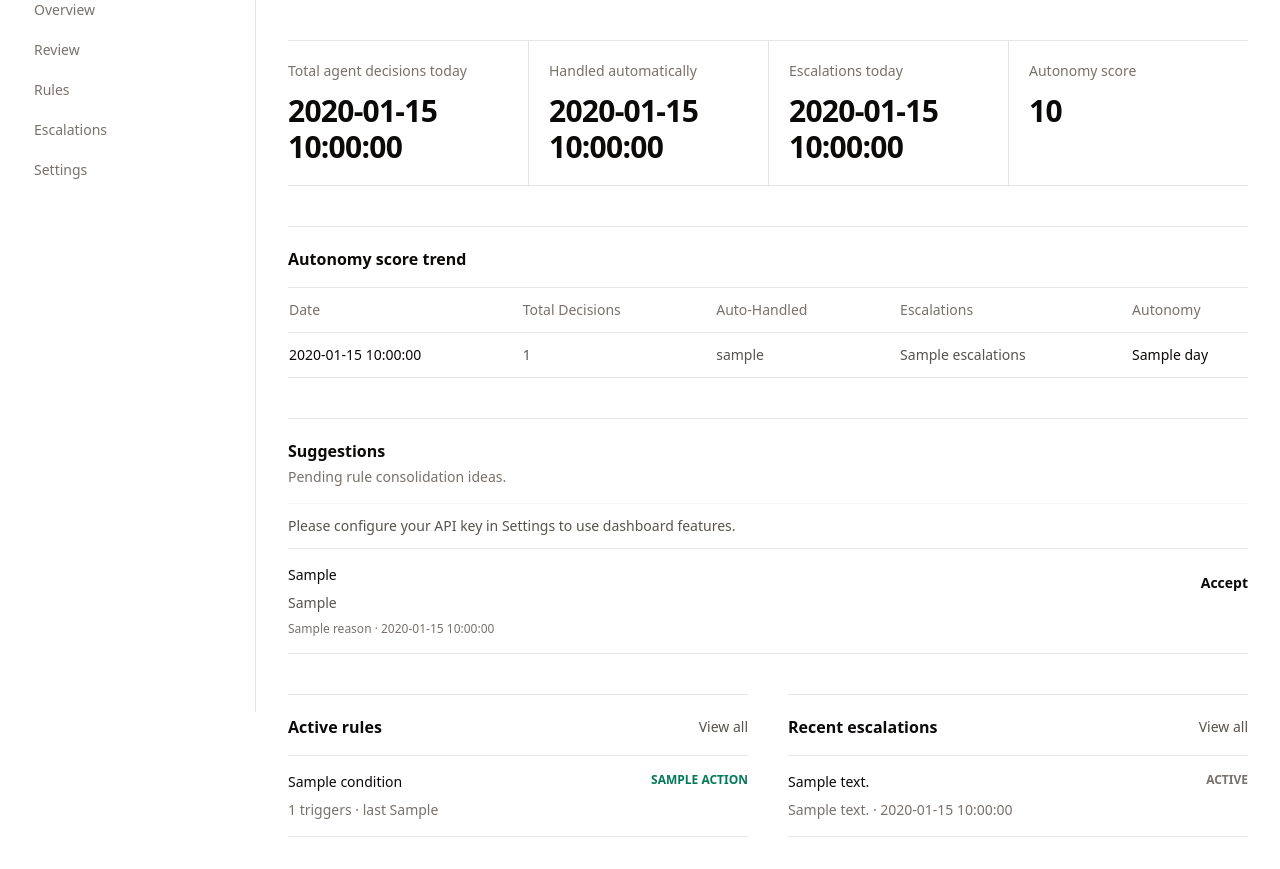
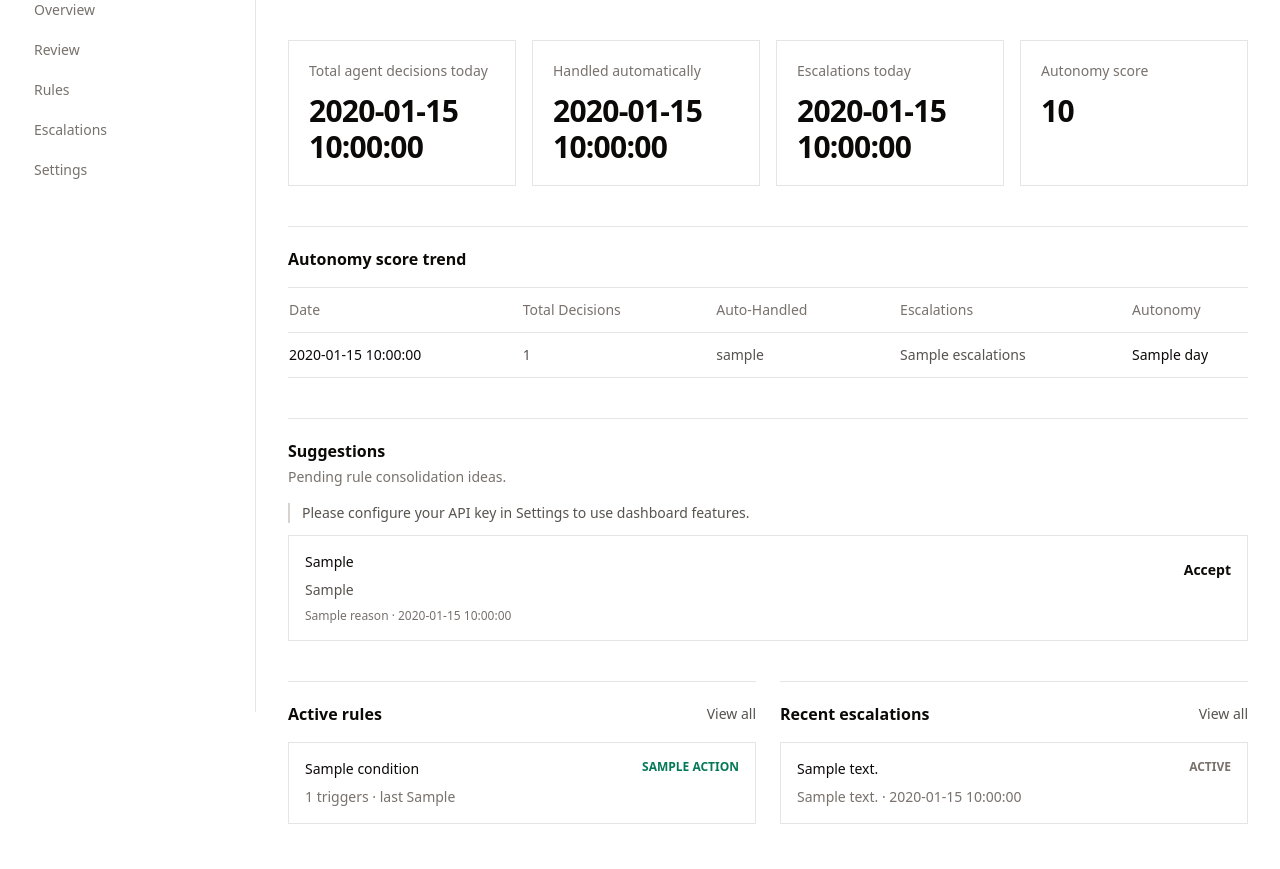
Before and after one commit to PranavThe/Signal-SDK, a Python web app: template api/templates/dashboard.html in a window 1280 px wide. Shown: the part 88-957 px from the top of the page. After the commit the page ends 912 px from the top, so only its background shows below. Run offline with Jinja, Linux system fonts and the light colour scheme; the template is opened without the code that fills it: most values are stand-ins (such as "Sample title", 1, 10 or a date in 2020); some libraries are stand-ins or nearby versions.

Commit message:
Update UI design with complete boxes for visual clarity
- Replace line-based dividers with complete boxes where appropriate
- Add boxes to stat cards, suggestions, rules, and escalations
- Box decision cards in review queue
- Box API key sections in settings
- Box Slack delivery options as selectable cards
- Box expanded details in escalation history
- Box rule details and policy checks
- All boxes use sharp corners (no border-radius)
- Maintain clean visual hierarchy with proper spacing

🤖 Generated with [Claude Code](https://claude.com/claude-code)

Co-Authored-By: Claude <noreply@anthropic.com>

```diff
--- a/api/templates/dashboard.html
+++ b/api/templates/dashboard.html
@@ -9,20 +9,20 @@
   <h1 class="mt-1 text-2xl font-semibold tracking-tight text-stone-950">Agent autonomy</h1>
 </header>
 
-<section class="grid border-y border-stone-200 sm:grid-cols-2 sm:divide-x sm:divide-stone-200 xl:grid-cols-4">
-  <div class="py-5 sm:px-5 sm:first:pl-0">
+<section class="grid gap-4 sm:grid-cols-2 xl:grid-cols-4">
+  <div class="border border-stone-200 p-5">
     <p class="text-sm text-stone-500">Total agent decisions today</p>
     <p class="mt-3 text-3xl font-semibold tracking-tight">{{ stats.total_decisions_today }}</p>
   </div>
-  <div class="border-t border-stone-200 py-5 sm:border-t-0 sm:px-5">
+  <div class="border border-stone-200 p-5">
     <p class="text-sm text-stone-500">Handled automatically</p>
     <p class="mt-3 text-3xl font-semibold tracking-tight">{{ stats.auto_handled_today }}</p>
   </div>
-  <div class="border-t border-stone-200 py-5 sm:px-5 xl:border-t-0">
+  <div class="border border-stone-200 p-5">
     <p class="text-sm text-stone-500">Escalations today</p>
     <p class="mt-3 text-3xl font-semibold tracking-tight">{{ stats.escalations_today }}</p>
   </div>
-  <div class="border-t border-stone-200 py-5 sm:px-5 xl:border-t-0">
+  <div class="border border-stone-200 p-5">
     <p class="text-sm text-stone-500">Autonomy score</p>
     <p class="mt-3 text-3xl font-semibold tracking-tight">{{ stats.autonomy_score }}</p>
   </div>
@@ -65,10 +65,10 @@
       <p class="mt-1 text-sm text-stone-500">Pending rule consolidation ideas.</p>
     </div>
   </div>
-  <p x-show="message" x-text="message" class="border-t border-stone-100 py-3 text-sm text-stone-600"></p>
-  <div class="border-y border-stone-200 divide-y divide-stone-100">
+  <p x-show="message" x-text="message" class="mb-3 border-l-2 border-stone-300 pl-3 text-sm text-stone-600"></p>
+  <div class="space-y-3">
     {% for suggestion in suggestions %}
-    <div class="py-4">
+    <div class="border border-stone-200 p-4">
       <div class="grid gap-4 lg:grid-cols-[1fr_auto]">
         <div>
           <p class="text-sm font-medium text-stone-950">{{ suggestion.merged_condition }}</p>
@@ -79,20 +79,22 @@
       </div>
     </div>
     {% else %}
-    <p class="py-8 text-sm text-stone-500">No pending suggestions.</p>
+    <div class="border border-stone-200 p-8 text-center">
+      <p class="text-sm text-stone-500">No pending suggestions.</p>
+    </div>
     {% endfor %}
   </div>
 </section>
 
-<section class="grid gap-10 xl:grid-cols-2">
+<section class="grid gap-6 xl:grid-cols-2">
   <div class="border-t border-stone-200 pt-5">
     <div class="flex items-center justify-between pb-4">
       <h2 class="font-semibold">Active rules</h2>
       <a href="/dashboard/rules" class="text-sm font-medium text-stone-600 hover:text-stone-950">View all</a>
     </div>
-    <div class="border-y border-stone-200 divide-y divide-stone-100">
+    <div class="space-y-3">
       {% for rule in active_rules %}
-      <a href="/dashboard/rules/{{ rule.id }}" class="block py-4 hover:text-stone-950">
+      <a href="/dashboard/rules/{{ rule.id }}" class="block border border-stone-200 p-4 hover:border-stone-300">
         <div class="flex items-start justify-between gap-4">
           <p class="text-sm font-medium text-stone-950">{{ rule.condition }}</p>
           <span class="shrink-0 text-xs font-semibold uppercase text-emerald-700">{{ rule.action }}</span>
@@ -100,7 +102,9 @@
         <p class="mt-2 text-sm text-stone-500">{{ rule.trigger_count }} triggers · last {{ rule.last_triggered }}</p>
       </a>
       {% else %}
-      <p class="py-8 text-sm text-stone-500">No active rules yet.</p>
+      <div class="border border-stone-200 p-8 text-center">
+        <p class="text-sm text-stone-500">No active rules yet.</p>
+      </div>
       {% endfor %}
     </div>
   </div>
@@ -110,9 +114,9 @@
       <h2 class="font-semibold">Recent escalations</h2>
       <a href="/dashboard/escalations" class="text-sm font-medium text-stone-600 hover:text-stone-950">View all</a>
     </div>
-    <div class="border-y border-stone-200 divide-y divide-stone-100">
+    <div class="space-y-3">
       {% for escalation in recent_escalations %}
-      <div class="py-4">
+      <div class="border border-stone-200 p-4">
         <div class="flex items-start justify-between gap-4">
           <p class="text-sm font-medium text-stone-950">{{ escalation.context }}</p>
           <span class="shrink-0 text-xs font-semibold uppercase text-stone-500">{{ escalation.status }}</span>
@@ -120,7 +124,9 @@
         <p class="mt-2 text-sm text-stone-500">{{ escalation.human_decision }} · {{ escalation.time_ago }}</p>
       </div>
       {% else %}
-      <p class="py-8 text-sm text-stone-500">No escalations yet.</p>
+      <div class="border border-stone-200 p-8 text-center">
+        <p class="text-sm text-stone-500">No escalations yet.</p>
+      </div>
       {% endfor %}
     </div>
   </div>
```
Also changed, not shown: api/templates/escalations.html (+5 -3 lines), api/templates/review.html (+7 -7 lines), api/templates/rule_detail.html (+14 -12 lines), api/templates/settings.html (+17 -17 lines).
